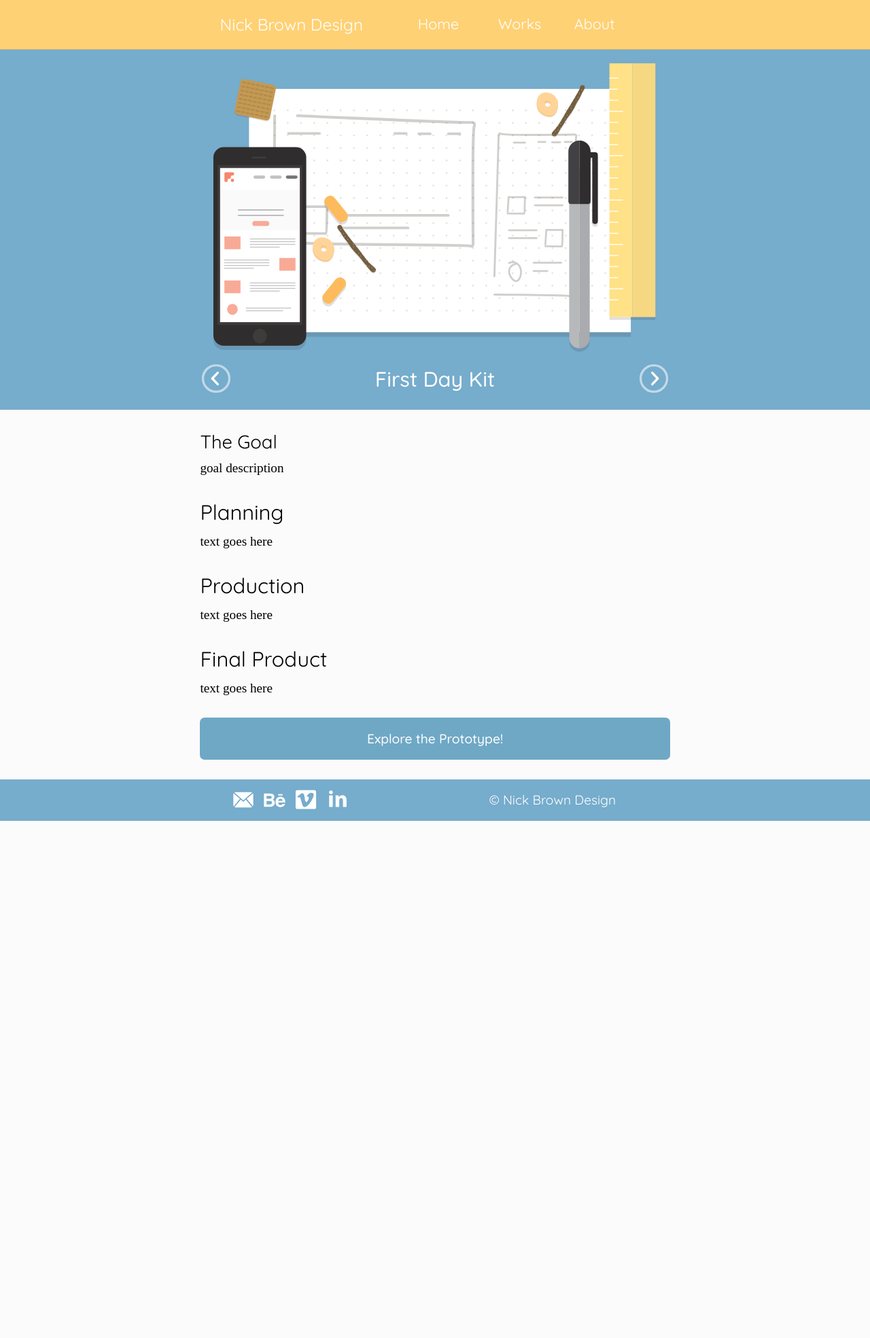
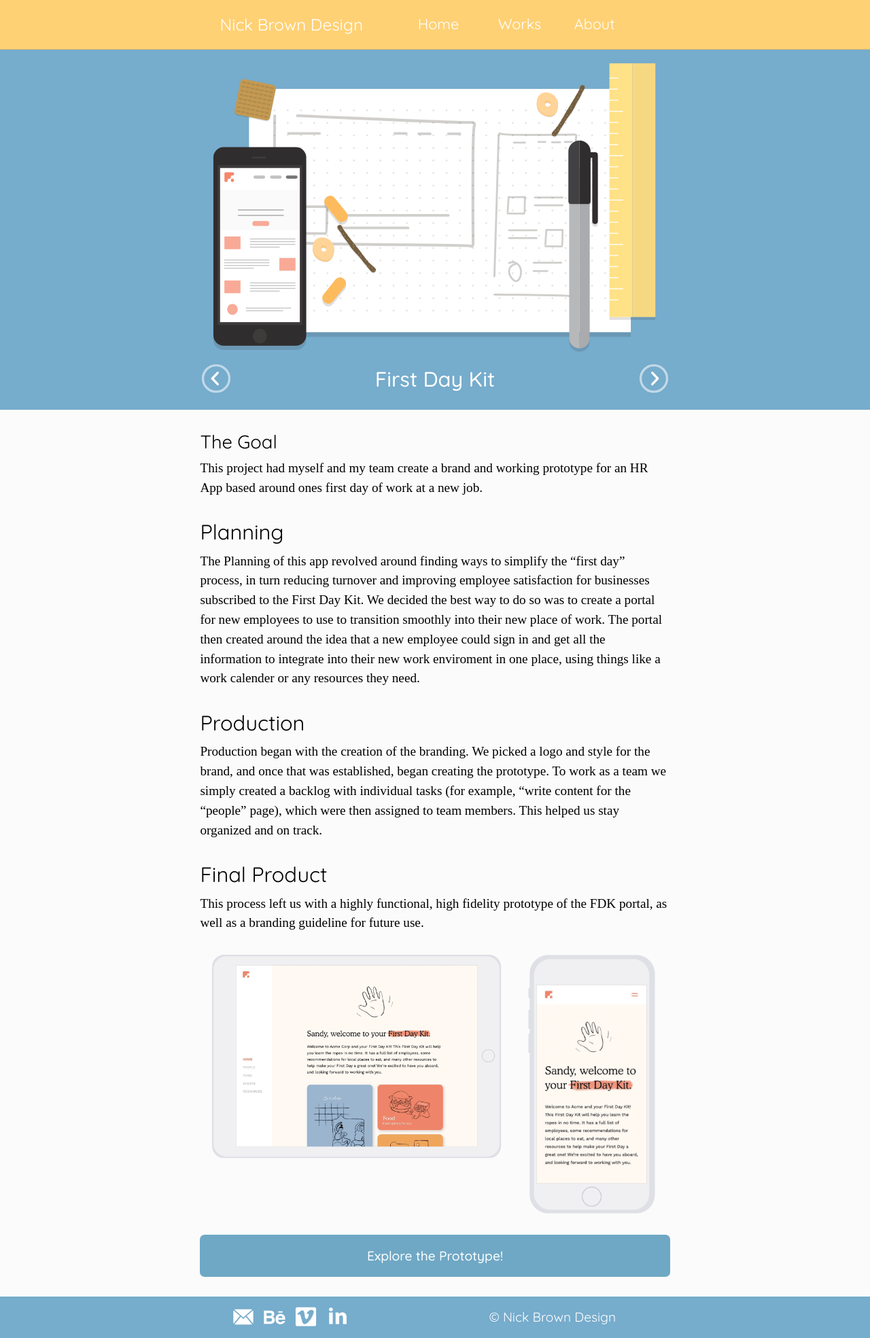
Before and after one commit to nicktgbrown/portfolio-site, a Jekyll site: the page built from case2.html, in a window 1280 px wide. Shown: the whole page at 68% size. Built offline with Jekyll 4.4.1, drawn with Linux system fonts in a browser that asks for light colours; some web fonts are replaced; before the commit the page ends 1208 px from its top, so only the background shows below that.

Commit message:
Add in mockups for case 1 and 2

```diff
--- a/_layouts/default.html
+++ b/_layouts/default.html
@@ -2,9 +2,8 @@
 <html lang="en-ca">
 <head>
   <meta charset="utf-8">
+  <link rel="shortcut icon" href="{{site.baseurl}}/images/favicon.ico">
   <title>{% if page.title %}{{page.title}}・{% endif %}Nick Brown Design・Ottawa, Ontario</title>
-  <link href="favicon.ico" rel="shortcut icon">
-  <link rel="apple-touch-icon" href="favicon.png">
   <meta name="viewport" content="width=device-width,initial-scale=1">
   <link href="{{site.baseurl}}../css/modules.css" rel="stylesheet">
   <link href="{{site.baseurl}}../css/grid.css" rel="stylesheet">
--- a/case1.html
+++ b/case1.html
@@ -48,10 +48,10 @@ priority: .7
     <p class="kilo" aria-details="8-bitify-final">The final product consisted of a fully responsive faux SAAS website that promoted usability and functionality via the UX skills put to use and intent to design for accessibility.</p>
     <div id="8-bitify-final" class="grid push">
       <div class="unit unit-xs-2-3 unit-s-2-3 unit-m-2-3 unit-l-2-3 unit-xl-2-3 gutter-1-2">
-        <img src="{{site.baseurl}}/images/home.jpg" itemprop="image" class="img-flex fadeup">
+        <img src="{{site.baseurl}}/images/8bitify-ipad.gif" itemprop="image" class="img-flex fadeup">
       </div>
       <div class="unit unit-xs-1-3 unit-s-1-3 unit-m-1-3 unit-l-1-3 unit-xl-1-3 gutter-1-2 embed">
-        <img src="{{site.baseurl}}/images/home-mobile.jpg" itemprop="image" class="img-flex fadeup">
+        <img src="{{site.baseurl}}/images/8bitify-iphone.gif" itemprop="image" class="img-flex fadeup">
       </div>
     </div>
     <a href="https://nicktgbrown.github.io/saas-website/index.html" target="_blank" class="button center island-1-2">Explore the site!</a>
--- a/case2.html
+++ b/case2.html
@@ -33,13 +33,21 @@ priority: .7
 <div class="case pad-b gutter-2">
   <div itemscope itemprop="exampleOfWork" class="center wrapper pad-t max-length">
     <h3 class="tera push-1-4">The Goal</h3>
-    <p itemscope itemprop="description" class="kilo push-0">goal description</p>
+    <p itemscope itemprop="description" class="kilo push-0">This project had myself and my team create a brand and working prototype for an HR App based around ones first day of work at a new job.</p>
     <h3 class="peta pad-t push-1-4">Planning</h3>
-    <p class="kilo push-0">text goes here</p>
+    <p class="kilo push-0">The Planning of this app revolved around finding ways to simplify the “first day” process, in turn reducing turnover and improving employee satisfaction for businesses subscribed to the First Day Kit. We decided the best way to do so was to create a portal for new employees to use to transition smoothly into their new place of work. The portal then created around the idea that a new employee could sign in and get all the information to integrate into their new work enviroment in one place, using things like a work calender or any resources they need.</p>
     <h3 class="peta pad-t push-1-4">Production</h3>
-    <p class="kilo push-0">text goes here</p>
+    <p class="kilo push-0">Production began with the creation of the branding. We picked a logo and style for the brand, and once that was established, began creating the prototype. To work as a team we simply created a backlog with individual tasks (for example, “write content for the “people” page), which were then assigned to team members. This helped us stay organized and on track.</p>
     <h3 class="peta pad-t push-1-4">Final Product</h3>
-    <p class="kilo">text goes here</p>
+    <p class="kilo">This process left us with a highly functional, high fidelity prototype of the FDK portal, as well as a branding guideline for future use.</p>
+    <div id="8-bitify-final" class="grid push">
+      <div class="unit unit-xs-2-3 unit-s-2-3 unit-m-2-3 unit-l-2-3 unit-xl-2-3 gutter-1-2">
+        <img src="{{site.baseurl}}/images/fdk-ipad.gif" itemprop="image" class="img-flex fadeup">
+      </div>
+      <div class="unit unit-xs-1-3 unit-s-1-3 unit-m-1-3 unit-l-1-3 unit-xl-1-3 gutter-1-2 embed">
+        <img src="{{site.baseurl}}/images/fdk-iphone.gif" itemprop="image" class="img-flex fadeup">
+      </div>
+    </div>
     <a href="https://xd.adobe.com/view/c26daddf-324c-4f06-4c67-75c792c783dd-b45c/" target="_blank" class="button center island-1-2">Explore the Prototype!</a>
   </div>
 </div>
--- a/css/main.css
+++ b/css/main.css
@@ -75,7 +75,7 @@ footer a:hover {
 
 .banner {
   font-weight: 400;
-  padding-top: 6em;
+  padding-top: 30vh;
   min-height: 100vh;
 }
 
```
Also changed, not shown: favicon.ico (deleted), favicon.png (deleted), images/8bitify-ipad.gif (added), images/8bitify-iphone.gif (added), images/favicon.ico (added), images/fdk-ipad.gif (added), images/fdk-iphone.gif (added), images/home-mobile.jpg (deleted), images/home.jpg (deleted), images/mockup-ipad.png (added).
